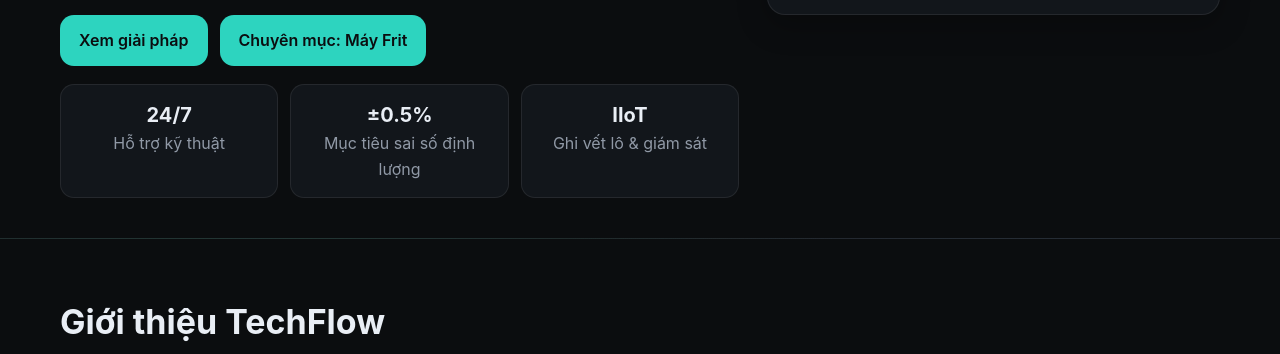
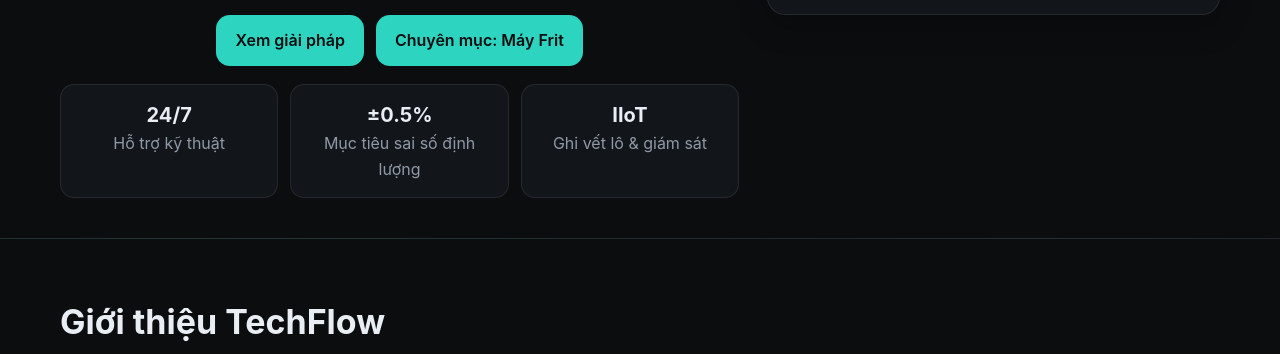
Before and after one commit to Xthanhduoc/WebsiteDATN, a plain HTML site: page index.html in a window 1280 px wide. Shown: the part 412-766 px from the top of the page. Drawn offline with Linux system fonts and the light colour scheme.

Commit message:
Update index.html

```diff
--- a/index.html
+++ b/index.html
@@ -160,8 +160,7 @@
   input,textarea{
     width:100%;padding:12px;border-radius:12px;border:var(--bd);background:#0f1419;color:var(--txt)
   }
-
-  /* Responsive cho mobile */
+/* Responsive cho mobile */
 @media(max-width: 719px) {
   .hero .grid {
     grid-template-columns: 1fr; /* 1 cột thay vì 2 */
@@ -194,6 +193,14 @@
 }
 
 /* Tùy chỉnh riêng cho cụm CTA */
+.cta {
+  display: flex;
+  gap: 16px;
+  justify-content: center; /* căn giữa 2 nút trên desktop */
+  margin-top: 18px;
+  flex-wrap: wrap;
+}
+
 .mobile-cta {
   display: flex;
   flex-wrap: wrap;
@@ -220,6 +227,7 @@
     width: 100%; /* full chiều rộng màn hình */
   }
 }
+
 
 
 
```
